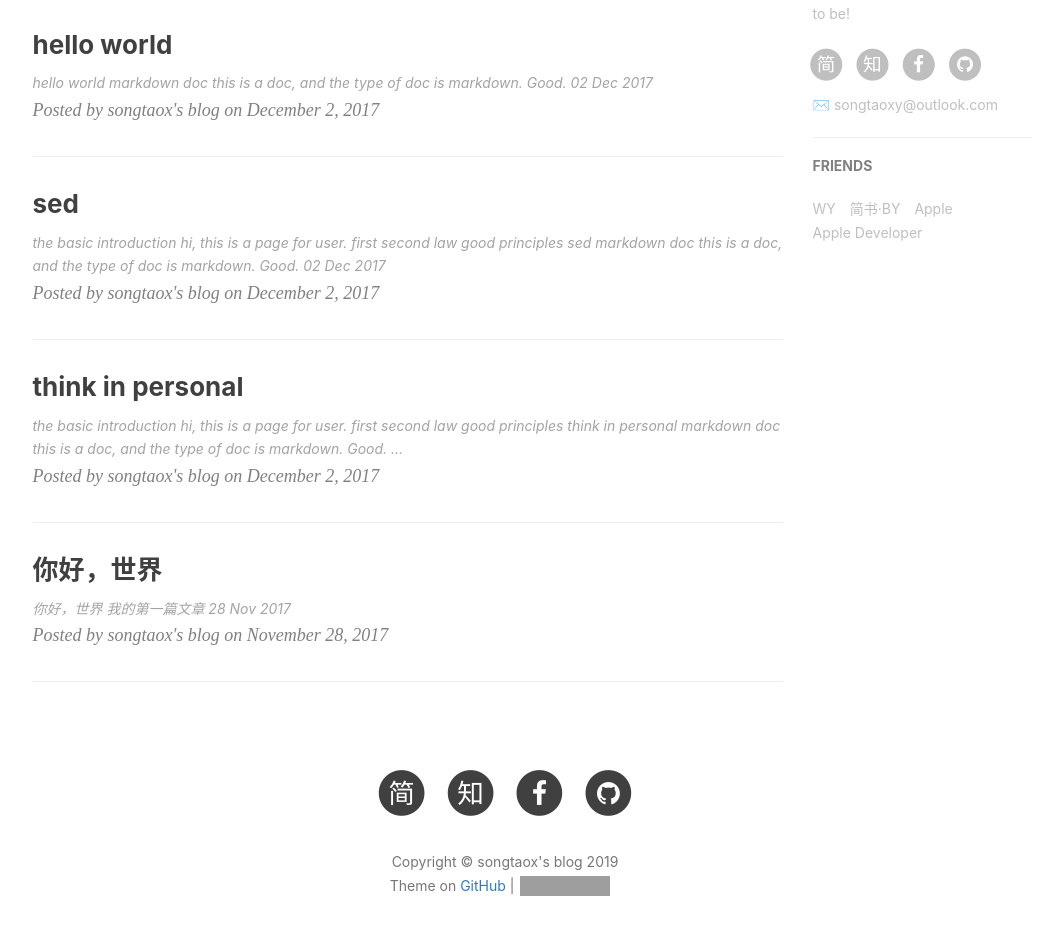
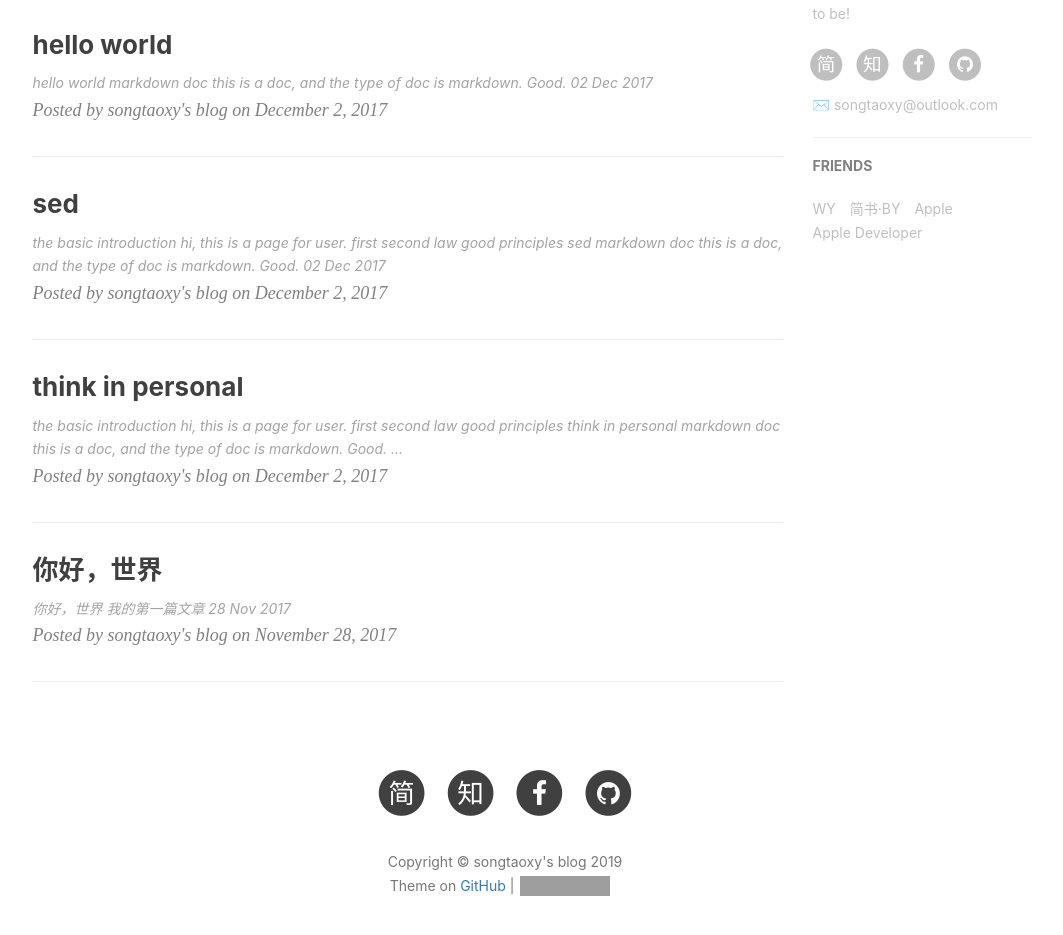
Before and after one commit to songtaoxy/songtaoxy.github.io, a Jekyll site: the page built from index.html, in a window 1280 px wide and 1400 px high, scrolled down 434 px. Shown: the part 410-1345 px from the top of the window, without its empty margins (135-1198 px from the left). Built offline with Jekyll 4.4.1, drawn with Linux system fonts in a browser that asks for light colours; nearby versions of some CDN libraries; the list of posts is cut into pages by our own code; comment, search, counter and statistics services are not loaded; some of the changed text lies outside the part shown; grey boxes are pictures that could not be loaded.

Commit message:
Update _config.yml

```diff
--- a/_config.yml
+++ b/_config.yml
@@ -1,5 +1,5 @@
 # Site settings
-title: songtaox's blog
+title: songtaoxy's blog
 SEOTitle: SongTao's Blog | SongTaoxy's Blog
 header-img: img/post-bg-desk-2.jpg
 email: songtaoxy@outlook.com
```
